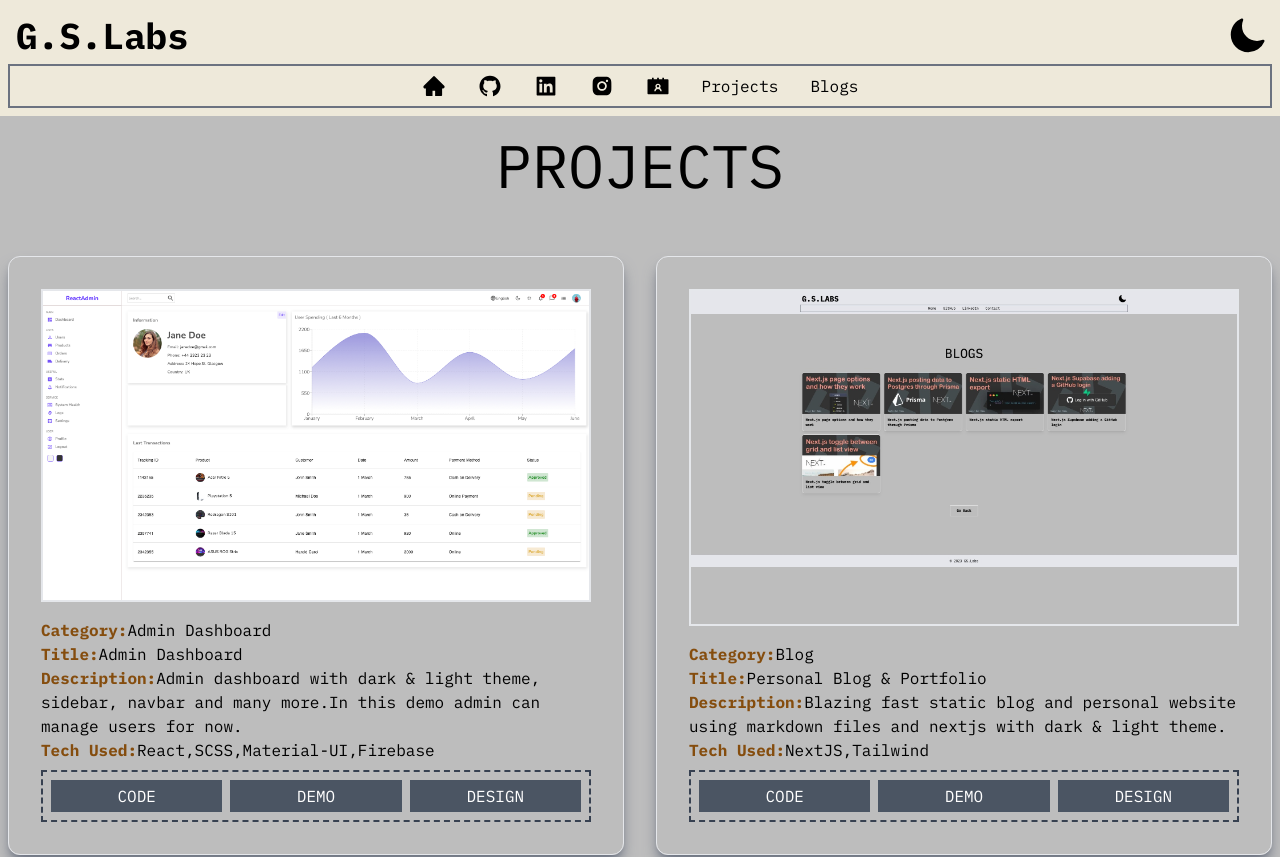
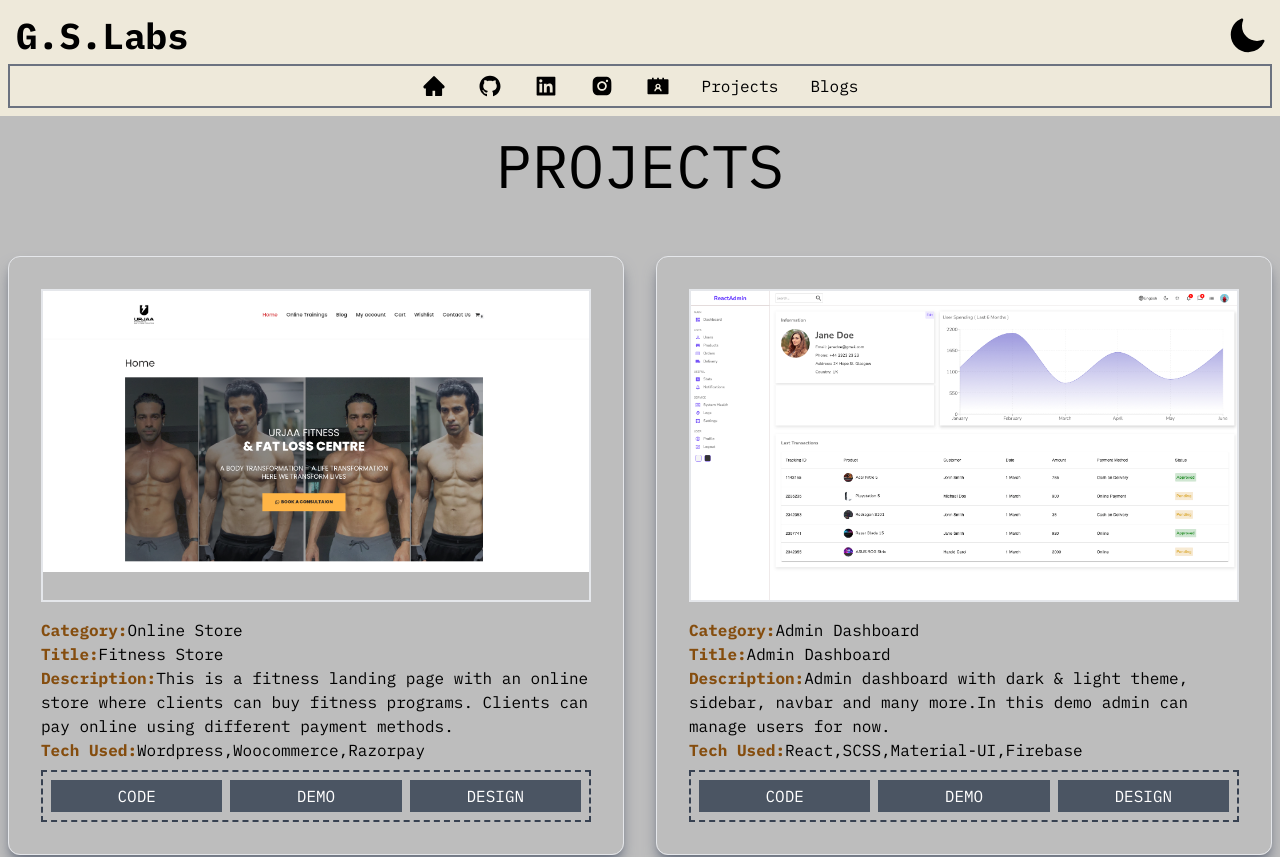
Before and after one commit to gunvant8008/dev-website-nextjs, a Next.js app: page /projects in a window 1280 px wide. Shown: the top 857 px of the page. Built offline with nearby package versions, Linux system fonts and the light colour scheme.

Commit message:
added urjaafitness project

```diff
--- a/src/data/projectsData.js
+++ b/src/data/projectsData.js
@@ -1,4 +1,16 @@
 const projectsData = [
+  {
+    id: 0,
+    image: "images/projectImages/00UrjaaFitness.png",
+    title: "Fitness Store",
+    github: "https://github.com/gunvant8008/UrjaaFitness.com-WP",
+    demo: "https://urjaafitness.com/",
+    design: "https://github.com/gunvant8008/UrjaaFitness.com-WP",
+    category: "Online Store",
+    description:
+      "This is a fitness landing page with an online store where clients can buy fitness programs. Clients can pay online using different payment methods.",
+    technologies: ["Wordpress", "Woocommerce", "Razorpay"]
+  },
   {
     id: 1,
     image: "images/projectImages/01AdminDashboard.png",
```
Also changed, not shown: public/images/projectImages/00UrjaaFitness.png (added).
